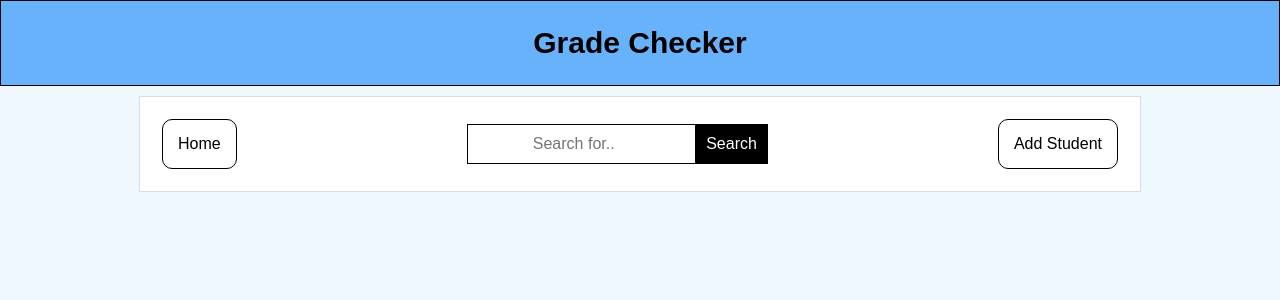
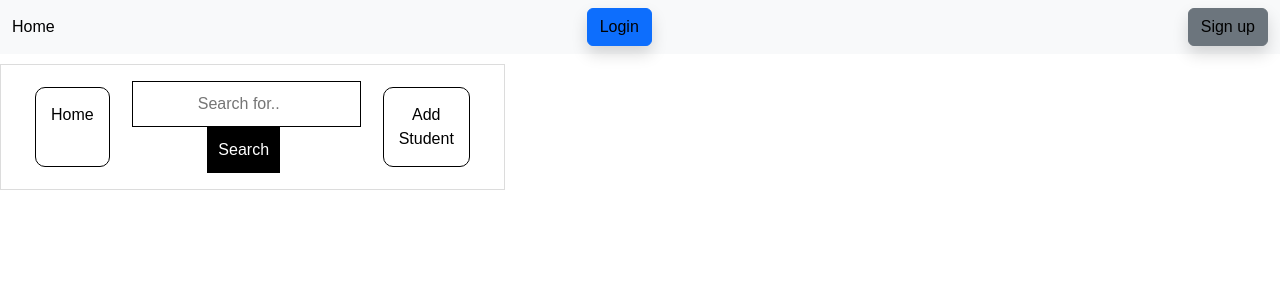
Before and after one commit to Amehroke/MiniProject, a Flask app: page / in a window 1280 px wide. Shown: the top 300 px of the page. Run offline with Flask 3, Linux system fonts and the light colour scheme.

Commit message:
progress...

```diff
--- a/app/routes.py
+++ b/app/routes.py
@@ -1,8 +1,72 @@
 import requests
 from flask import request, render_template, redirect, url_for, flash, get_flashed_messages
-from app import app, db, bcrypt
+from app import app, db, bcrypt, login_manager
+from app.models import User, Class
+# from app.forms import RegisterationForm, LoginForm, SearchForm
 from flask_login import login_user, logout_user, login_required, current_user
 
 @app.route('/')
 def index():
-    return render_template('index.html')
+    return render_template('home.html')
+
+# @app.route('/classes', methods=['GET'])
+# def get_classes():
+#     classes = Classes.query.all()
+#     return jsonify({class.name: class
+
+# @app.route('/grades', methods=['GET'])
+# def get_grades():
+#     students = Student.query.all()
+#     print(students)
+#     return jsonify({student.name: student.grade for student in students})
+
+
+# @login_required
+# @app.route('/grade/<string:name>', methods=['GET'])
+# def get_grade(name):
+#     if name in students:
+#         return jsonify({name: students[name]})
+#     else:
+#         return jsonify({"error": "Student not found"}), 404
+
+# @app.route('/grade', methods=['POST'])
+# def add_or_update_grade():
+#     data = request.json
+#     if 'name' in data and 'grade' in data:
+#         student = Student.query.filter_by(name=data['name']).first()
+#         if student is None:
+#             student = Student(name=data['name'], grade=data['grade'])
+#             db.session.add(student)
+#         else:
+#             student.grade = data['grade']
+#         db.session.commit()
+#         return jsonify({"message": "Grade added successfully"})
+#     else:
+#         return jsonify({"error": "Invalid data"}), 400
+
+
+# @app.route('/grade/<string:name>', methods=['PUT'])
+# def update_grade(name):
+#     data = request.json
+#     # Find the student by name
+#     student = Student.query.filter_by(name=name).first()
+
+#     # If the student exists, update their grade
+#     if student:
+#         student.grade = data['grade']
+#         db.session.commit()  # Commit changes to the database
+#         return jsonify({"message": "Grade updated successfully"})
+#     else:
+#         # If the student was not found, return an error
+#         return jsonify({"error": "Student not found"}), 404
+
+
+# @app.route('/grade/<string:name>', methods=['DELETE'])
+# def delete_grade(name):
+#     student = Student.query.filter_by(name=name).first()
+#     if student:
+#         db.session.delete(student)
+#         db.session.commit()
+#         return jsonify({"message": "Grade deleted successfully"})
+#     else:
+#         return jsonify({"error": "Student not found"}), 404
--- a/app/templates/base.html
+++ b/app/templates/base.html
@@ -1,66 +1,39 @@
 <!DOCTYPE html>
 <html lang="en">
-  <head>
-    <meta charset="UTF-8" />
-    <meta name="viewport" content="width=device-width, initial-scale=1.0" />
+<head>
+    <title>
+        {% block title%}
+            Home
+        {% endblock %}
+    </title>
+    <meta charset="UTF-8">
+    <meta name="viewport" content="width=device-width, initial-scale=1.0">
+    <script src="js/teacher.js" defer></script>
     <link rel="stylesheet" href="{{ url_for('static', filename='css/style.css') }}">
-    <title>Lab07 - web app with sql database</title>
-  </head>
-  <body>
-    <nav class="navbar">
-      <div class="brand-title"><a href="/">Lab07 - web app with SQL database</a></div>
+    <link href="https://cdn.jsdelivr.net/npm/bootstrap@5.3.3/dist/css/bootstrap.min.css" rel="stylesheet" integrity="sha384-QWTKZyjpPEjISv5WaRU9OFeRpok6YctnYmDr5pNlyT2bRjXh0JMhjY6hW+ALEwIH" crossorigin="anonymous">
+</head>
+<body>
+    <!-- Navbar -->
+    <nav class="navbar bg-body-tertiary">
+        <div class="container-fluid">
+        <a class="navbar-brand" href="/">Home</a>
+        {% if current_user.is_authenticated %} <!-- can access current_user because of flask_login -->
+        <a><span style="width: 192.75px;color: rgb(35,66,75);font-size: 18px; text-align: center;">
+                    Welcome, {{ current_user.username }}!
+                </span></a>
+            <a class="btn btn-primary shadow" style="margin-left: 10px;" role="button" href="{{ url_for('logout') }}">Logout</a>
+        {% else %}
+            <a class="btn btn-primary shadow" style="margin-right: 20px;" role="button" href="{{ url_for('login') }}">Login</a>
+            <a class="btn btn-secondary shadow" role="button" href="{{ url_for('signup') }}">Sign up</a>
+        {% endif %}
+        </div>
     </nav>
+
     <main>
-      <div class="button-container">
-        <button class="Buttons-class" style="background-color: #c084fc"><a href="/populate">Populate Grades</a></button>
-        <button class="Buttons-class" style="background-color: #c084fc"><a href="/delete">Delete Grades</a></button>
-        <button class="Buttons-class" id="fetch-all-grades-button" style="background-color: #7dd3fc">GET All Grades</button>
-        <button class="Buttons-class" id="fetch-one-grade-button" style="background-color: #7dd3fc">GET One Grade</button>
-        <button class="Buttons-class" id="create-one-grade-button" style="background-color: #6ee7b7">POST One Grade</button>
-        <button class="Buttons-class" id="update-one-grade-button" style="background-color: #d8b4fe">PUT One Grade</button>
-        <button class="Buttons-class" id="delete-one-grade-button" style="background-color: #e11d48">DELETE One Grade</button>
-        <button class="Buttons-class" id="clear-button">Clear all</button>
-      </div>
-        <div id="data-container"></div>
+        {% block content %}
+        {% endblock %}
     </main>
 
-    <dialog id="fetch-one-grade-dialog">
-      <form id="fetch-one-grade-form">
-        <label for="student-name">Student Name:</label>
-        <input type="text" id="student-name" name="student-name" />
-        <button id="fetch-one-grade-dialog-submit" type="submit">Fetch</button>
-        <button id="fetch-one-grade-dialog-close">Close</button>
-      </form>
-    </dialog>
-    <dialog id="create-one-grade-dialog">
-      <form id="create-one-grade-form">
-        <label for="student-name-create">Student Name:</label>
-        <input type="text" id="student-name-create" name="student-name-create"/>
-        <label for="student-grade-create">Grade:</label>
-        <input type="text" id="student-grade-create" name="student-grade-create" />
-        <button id="create-one-grade-dialog-submit" type="submit">Create</button>
-        <button id="create-one-grade-dialog-close">Close</button>
-      </form>
-    </dialog>
-    <dialog id="update-one-grade-dialog">
-      <form id="update-one-grade-form">
-        <label for="student-name-update">Student Name:</label>
-        <input type="text" id="student-name-update" name="student-name-update"/>
-        <label for="student-grade-update">New Grade:</label>
-        <input type="text" id="student-grade-update" name="student-grade-update" />
-        <button id="update-one-grade-dialog-submit" type="submit">Update</button>
-        <button id="update-one-grade-dialog-close">Close</button>
-      </form>
-    </dialog>
-    <dialog id="delete-one-grade-dialog">
-      <form id="delete-one-grade-form">
-        <label for="student-name-delete">Student Name:</label>
-        <input type="text" id="student-name-delete" name="student-name-delete"/>
-        <button id="delete-one-grade-dialog-submit" type="submit">Delete</button>
-        <button id="delete-one-grade-dialog-close">Close</button>
-      </form>
-    </dialog>
-
-    <script src="{{ url_for('static', filename='js/script.js') }}"></script>
-  </body>
+    <script src="https://cdn.jsdelivr.net/npm/bootstrap@5.3.3/dist/js/bootstrap.bundle.min.js" integrity="sha384-YvpcrYf0tY3lHB60NNkmXc5s9fDVZLESaAA55NDzOxhy9GkcIdslK1eN7N6jIeHz" crossorigin="anonymous"></script>
+</body>
 </html>
--- /dev/null
+++ b/app/templates/home.html
@@ -0,0 +1,28 @@
+{% extends 'base.html' %}
+
+{% block title %}
+    Contracts
+{% endblock %}
+
+
+{% block content %}
+
+<div class="container">
+    <!-- Main Menu -->
+    <nav class="main-menu">
+        <a href="./index.html">Home</a>
+
+          <!-- Search Bar  -->
+        <div class="search-holder">
+            <form id="search-form" action="" method="get">
+                <input type="search" name="s" placeholder="Search for.." id="search-input">
+                <button type="submit">Search</button>
+            </form>
+        </div>
+        <!-- Search Bar  -->
+        <a href="./addSt.html">Add Student</a>
+    </nav>
+    <!-- Main Menu -->
+</div>
+
+{% endblock %}
--- a/app/templates/index.html
+++ /dev/null
@@ -1,35 +0,0 @@
-<!DOCTYPE html>
-<html lang="en">
-<head>
-    <meta charset="UTF-8">
-    <meta name="viewport" content="width=device-width, initial-scale=1.0">
-    <script src="js/teacher.js" defer></script>
-    <link rel="stylesheet" href="{{ url_for('static', filename='css/style.css') }}">
-    <title>Grade Checker</title>
-</head>
-<body>
-    <header class="main-header">
-        <h1>Grade Checker</h1>
-    </header>
-
-    <div class="container">
-        <!-- Main Menu -->
-        <nav class="main-menu">
-            <a href="./index.html">Home</a>
-
-              <!-- Search Bar  -->
-            <div class="search-holder">
-                <form id="search-form" action="" method="get">
-                    <input type="search" name="s" placeholder="Search for.." id="search-input">
-                    <button type="submit">Search</button>
-                </form>
-            </div>
-            <!-- Search Bar  -->
-            <a href="./addSt.html">Add Student</a>
-        </nav>
-        <!-- Main Menu -->
-
-        <main></main>
-    </div>
-</body>
-</html>
--- a/run.py
+++ b/run.py
@@ -5,7 +5,4 @@ from dotenv import load_dotenv
 load_dotenv()
 
 if __name__ == '__main__':
-    with app.app_context():
-        # Create the database and tables
-        db.create_all()
     app.run(debug=True)
```
Also changed, not shown: app/__init__.py (+6 -5 lines), app/models.py (+6 -10 lines), app/templates/addSt.html (deleted, +0 -42 lines), app/templates/login.html (deleted, +0 -14 lines).
